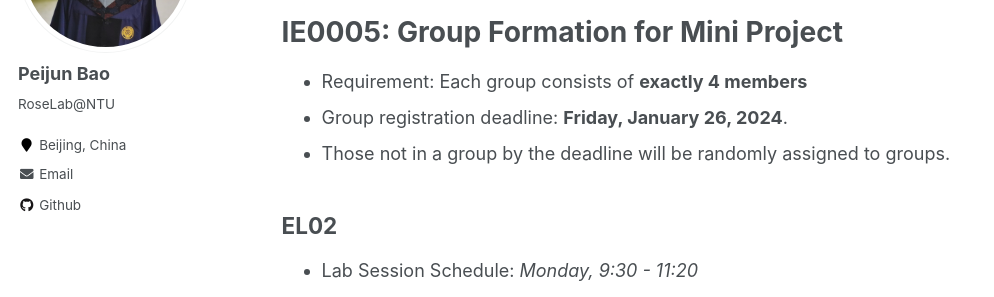
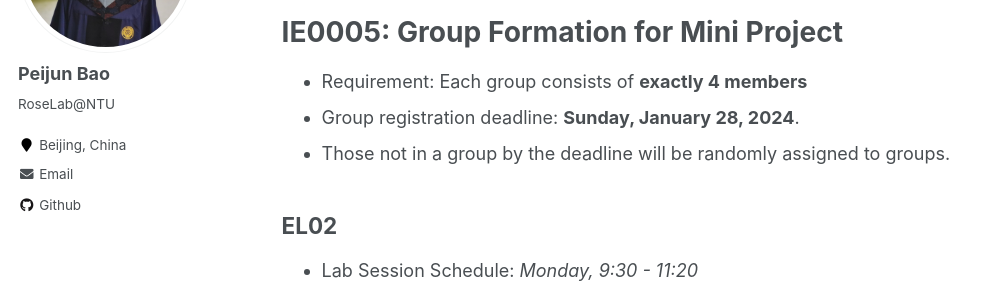
Before and after one commit to baopj/baopj.github.io, a Jekyll site: the page built from _pages/Course.md, in a window 1280 px wide and 900 px high, scrolled down 422 px. Shown: the part 153-450 px from the top of the window, without its empty margins (0-994 px from the left). Built offline with Jekyll 4.4.1, drawn with Linux system fonts in a browser that asks for light colours.

Commit message:
Update Course.md

```diff
--- a/_pages/Course.md
+++ b/_pages/Course.md
@@ -13,7 +13,7 @@ To visit this page, you can
 
 # IE0005: Group Formation for Mini Project
 - Requirement: Each group consists of **exactly 4 members**
-- Group registration deadline: **Friday, January 26, 2024**.
+- Group registration deadline: **Sunday, January 28, 2024**.
 - Those not in a group by the deadline will be randomly assigned to groups.
 
 ## EL02
```
